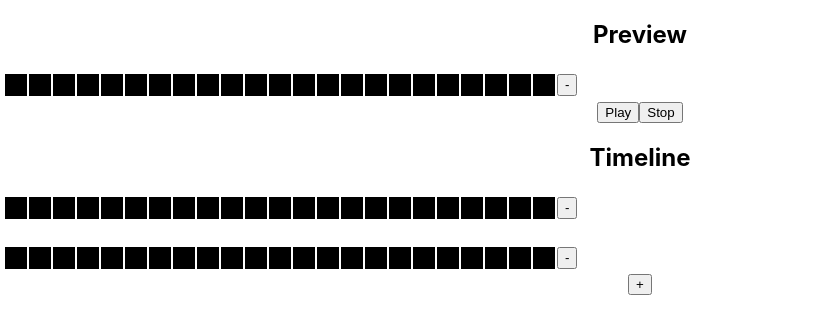
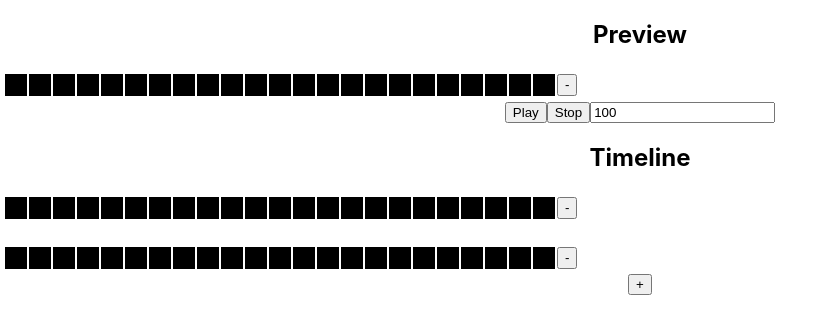
Before and after one commit to mjcolin/lightanimator, a React (Create React App) app: page / in a window 1280 px wide. Shown: the top 334 px of the page, without its empty margins (0-833 px from the left). Built offline with nearby package versions, Linux system fonts and the light colour scheme.

Commit message:
added framrate option in preview

```diff
--- a/src/App.js
+++ b/src/App.js
@@ -35,8 +35,9 @@ function addFrame(){
 }
 
 function deleteFrame(frameNumber){
+
   const newTimeline = timeline.slice();
-   newTimeline.splice(frameNumber,1);
+  newTimeline.splice(frameNumber,1);
 
   setTimeline(newTimeline);
 }
--- a/src/components/Preview.js
+++ b/src/components/Preview.js
@@ -4,6 +4,7 @@ import {useState} from 'react'
 function Preview(props){
     const [currentFrame, setCurrentFrame] =useState(props.frames[0].pixels);
     const [previewID, setPreviewID] =useState(0);
+    const [frameRate, setFrameRate] =useState(100);
 
 
     function startPreviewAnimation(){
@@ -11,7 +12,7 @@ function Preview(props){
         var frameNumber = 0;
 
         clearInterval(previewID)
-        let aPreviewID = setInterval(tick, 100);
+        let aPreviewID = setInterval(tick, frameRate);
         setPreviewID(aPreviewID);
 
         function tick(){
@@ -26,9 +27,10 @@ function Preview(props){
             }
             else{
                // console.log('updating frame')
-
-                setCurrentFrame(props.frames[frameNumber].pixels);
-                frameNumber++;
+                if(props.frames[frameNumber] != null){
+                    setCurrentFrame(props.frames[frameNumber].pixels);
+                    frameNumber++;
+                }
             }
         }
 
@@ -39,12 +41,19 @@ function Preview(props){
         clearInterval(previewID);
     }
 
+    function updateFrameRate(e){
+        console.log(e.target.value);
+        setFrameRate(e.target.value);
+        stopPreviewAnimation();
+    }
+
 
     return(
         <div>
          <Frame pixels={currentFrame} />
          <button onClick={startPreviewAnimation}>Play</button>
          <button onClick={stopPreviewAnimation}>Stop</button>
+         <input type="text" id="frameRate" value={frameRate} onChange={updateFrameRate}></input>
         </div>
     );
 }
```
